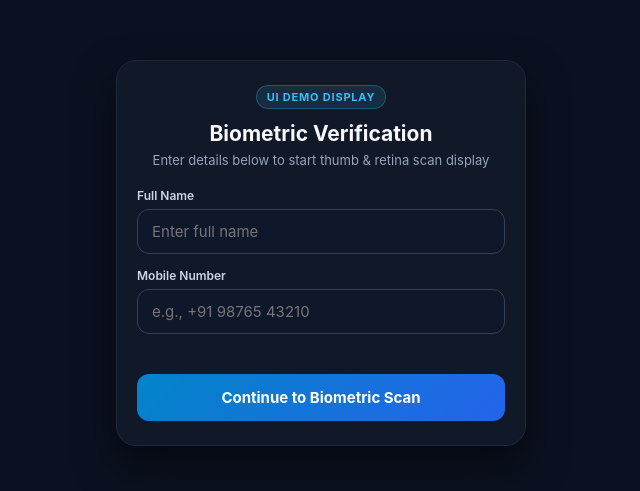
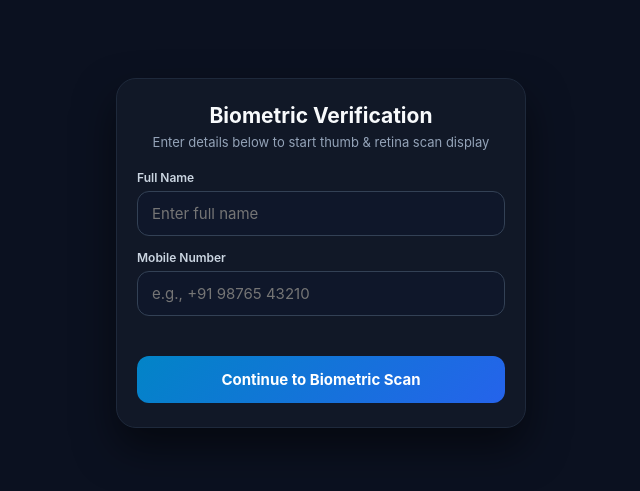
Before and after one commit to wip-employee/biometric-scan, a plain HTML site: page index.html in a window 1280 px wide. Shown: the part 147-638 px from the top of the page, without its empty margins (319-959 px from the left). Drawn offline with Linux system fonts and the light colour scheme.

Commit message:
Remove badge and update scan instructions timing

```diff
--- a/index.html
+++ b/index.html
@@ -29,19 +29,6 @@
       padding: 24px 20px;
       box-shadow: 0 20px 40px rgba(0, 0, 0, 0.5);
       text-align: center;
-    }
-    .badge {
-      display: inline-block;
-      background: rgba(56, 189, 248, 0.12);
-      color: #38bdf8;
-      border: 1px solid rgba(56, 189, 248, 0.3);
-      font-size: 11px;
-      font-weight: 700;
-      letter-spacing: 0.8px;
-      padding: 4px 10px;
-      border-radius: 999px;
-      margin-bottom: 12px;
-      text-transform: uppercase;
     }
     h1 {
       font-size: 21px;
@@ -199,7 +186,7 @@
       height: 100%;
       width: 0%;
       background: linear-gradient(90deg, #38bdf8, #22c55e);
-      transition: width 0.1s linear;
+      transition: width 0.2s linear;
     }
     .status-text {
       font-size: 14px;
@@ -252,8 +239,6 @@
 <body>
 
   <div class="card">
-    <div class="badge">UI Demo Display</div>
-
     <!-- STEP 1: DETAILS -->
     <div id="step1" class="step active">
       <h1>Biometric Verification</h1>
@@ -273,7 +258,7 @@
     <!-- STEP 2: THUMB SCAN -->
     <div id="step2" class="step">
       <h1>Step 1: Thumb Scan</h1>
-      <p class="sub">Press and hold your thumb on the scanner below</p>
+      <p class="sub">Press and hold your thumb on the scanner below (1 min)</p>
 
       <div
         id="thumbPad"
@@ -296,7 +281,7 @@
     <!-- STEP 3: RETINA SCAN -->
     <div id="step3" class="step">
       <h1>Step 2: Retina Scan</h1>
-      <p class="sub">Look straight at the screen while optical scan completes</p>
+      <p class="sub">Look straight at the screen while optical scan completes (1 min)</p>
 
       <div class="retina-box">
         <div class="retina-ring"></div>
@@ -367,6 +352,7 @@
       thumbPad.classList.add('scanning');
       if (navigator.vibrate) navigator.vibrate(40);
 
+      // 25 steps of 4% every 2400ms = ~60 seconds (1 minute)
       thumbTimer = setInterval(function () {
         thumbPct += 4;
         if (thumbPct >= 100) {
@@ -390,7 +376,7 @@
           thumbFill.style.width = thumbPct + '%';
           thumbStatus.textContent = 'Scanning Thumb... ' + thumbPct + '%';
         }
-      }, 70);
+      }, 2400);
     }
 
     function stopThumbScan() {
@@ -409,6 +395,7 @@
       fill.style.width = '0%';
       status.style.color = '#38bdf8';
 
+      // 25 steps of 4% every 2400ms = ~60 seconds (1 minute)
       retinaTimer = setInterval(function () {
         pct += 4;
         if (pct >= 100) {
@@ -433,7 +420,7 @@
           fill.style.width = pct + '%';
           status.textContent = 'Scanning Retina... ' + pct + '%';
         }
-      }, 80);
+      }, 2400);
     }
 
     function resetAll() {
```
